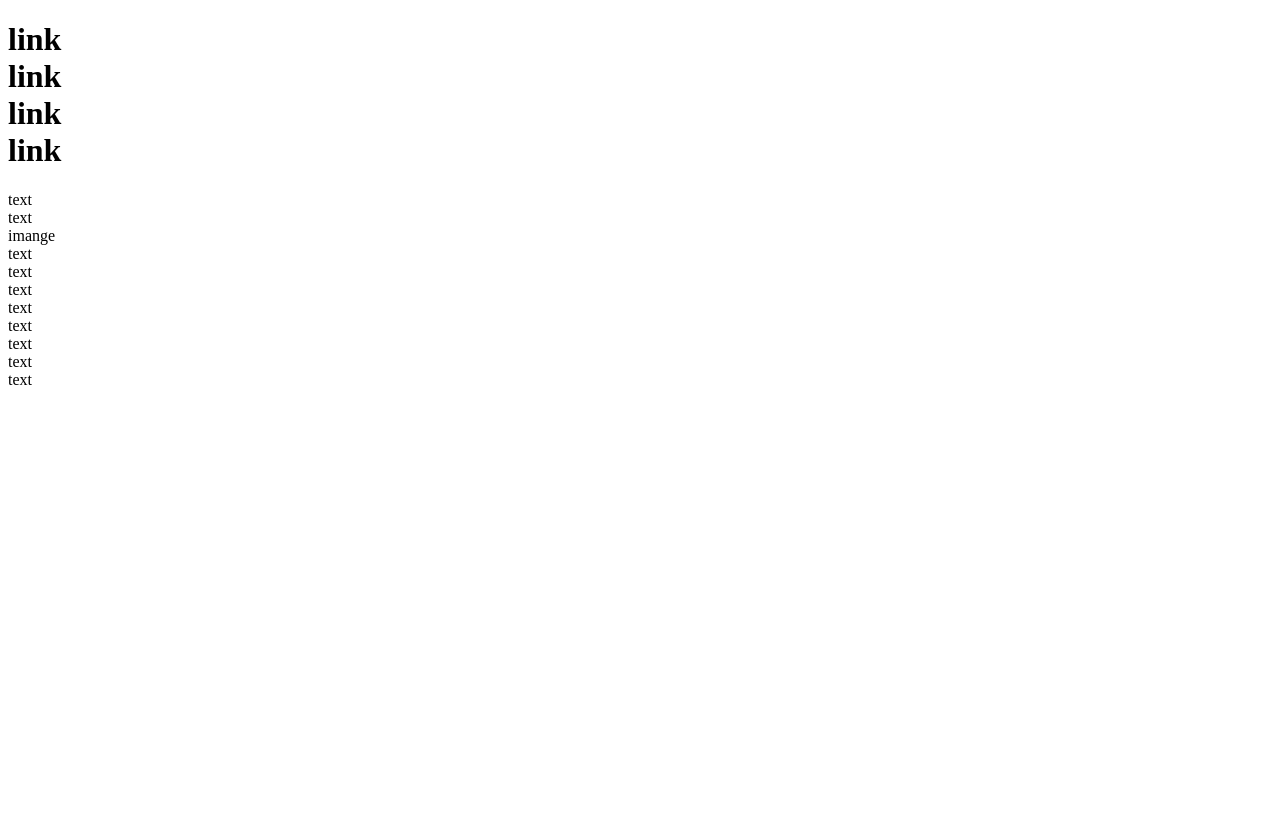
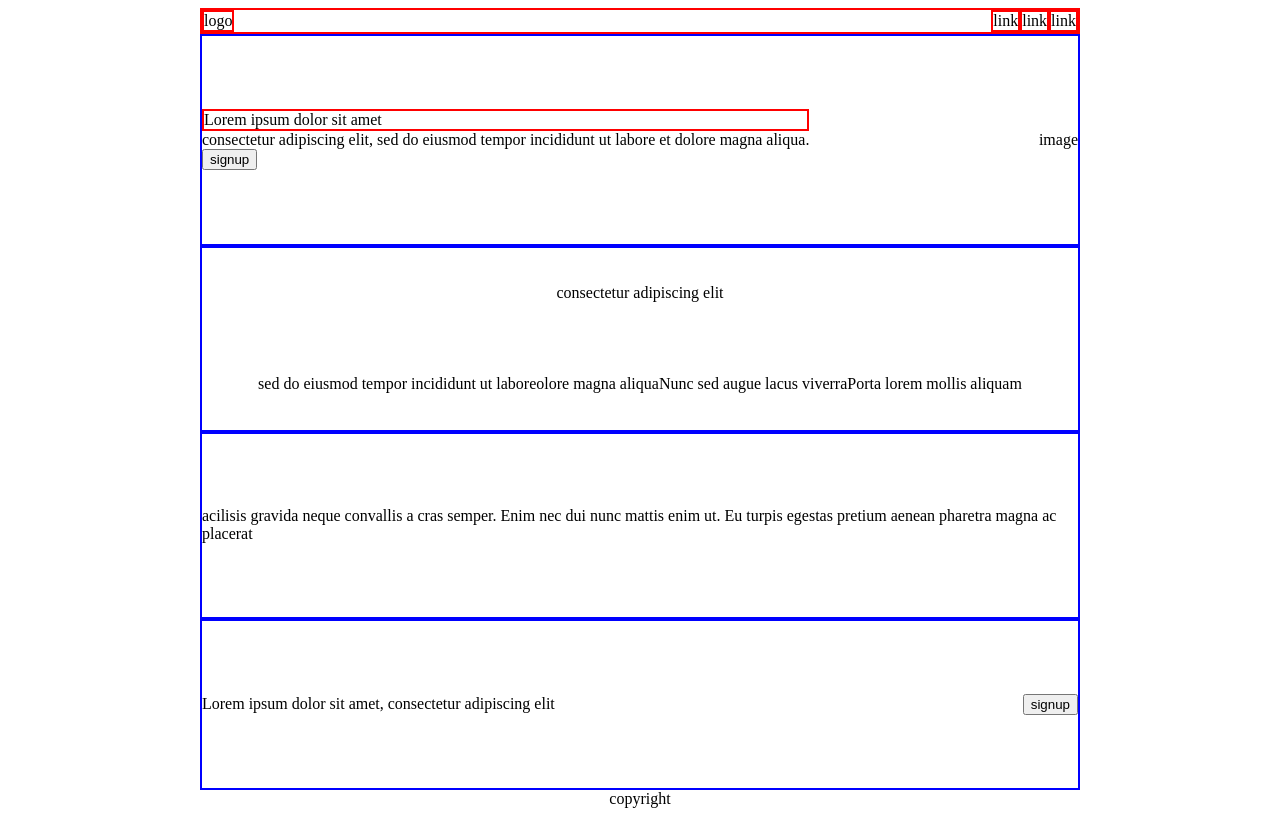
Before and after one commit to ztilla/webs, a plain HTML site: page index.html in a window 1280 px wide. Drawn offline with Linux system fonts and the light colour scheme.

Commit message:
add flex design layout to styles.css, added text placeholder to index.html

```diff
--- a/index.html
+++ b/index.html
@@ -6,32 +6,43 @@
     <meta name="viewport" content="width=device-width, initial-scale=1.0">
     <title>Document</title>
 </head>
+<link rel="stylesheet" href=styles.css>
+<body>
 
-<body>
-    <h1>
-        <div class="Header Logo">link</div>
-        <div class="header link one">link</div>
-        <div class="header link two">link</div>
-        <div class="header link three">link</div>
-    </h1>
-    <div class="container 1">
-        <div class="signup header">text</div>
-        <div class="signup text">text</div>
-        <div class="image">imange</div>
+    <div class="header">
+        <div class="header Logo">logo</div>
+        <div>
+            <div class="header link one">link</div>
+            <div class="header link two">link</div>
+            <div class="header link three">link</div>
+        </div>
     </div>
-    <div class="container 2">
-        <div class="random info">text</div>
-        <div class="subtext 1">text</div>
-        <div class="subtext 2">text</div>
-        <div class="subtext 3">text</div>
-        <div class="subtext 4">text</div>
+    <div class="content">
+        <div class="container one">
+            <div class="left">
+                <div class="signup header">Lorem ipsum dolor sit amet</div>
+                <div class="signup text">consectetur adipiscing elit, sed do eiusmod tempor incididunt ut labore et dolore magna aliqua.</div>
+                <button>signup</button>
+            </div>
+            <div class=" right">image</div>
+        </div>
+        <div class="container two">
+            <div class="random info">consectetur adipiscing elit</div>
+            <div class="image plus">
+                <div class="subtext one">sed do eiusmod tempor incididunt ut labore</div>
+                <div class="subtext two">olore magna aliqua</div>
+                <div class="subtext three">Nunc sed augue lacus viverra</div>
+                <div class="subtext four">Porta lorem mollis aliquam </div>
+            </div>
+        </div>
+
+        <div class="container three">acilisis gravida neque convallis a cras semper. Enim nec dui nunc mattis enim ut. Eu turpis egestas pretium aenean pharetra magna ac placerat</div>
+        <div class="container four">
+            <div class="action">Lorem ipsum dolor sit amet, consectetur adipiscing elit</div>
+            <button>signup</button>
+        </div>
     </div>
 
-    <div class="testimonial">text</div>
-
-    <div class="action">text</div>
-
-
-    <div class="copyright">text</div>
+    <div class="footer">copyright</div>
 </body>
 </html>
--- /dev/null
+++ b/styles.css
@@ -0,0 +1,46 @@
+body {
+
+    display: flex;
+    flex-direction: column;
+    height: 100vh;
+    padding: 0 15%;
+}
+.content {
+    display: flex;
+    flex-direction: column;
+    flex:1;
+    border: 2px sold slateblue;
+    justify-content: center;
+}
+.header {
+    display: flex;
+    border: 2px solid red;
+    justify-content: space-between;
+}
+.header div {
+    display: flex;
+}
+
+.container {
+    display: flex;
+    border: 2px solid blue;
+    flex-grow: 1;
+    justify-content: space-between;
+    align-items: center;
+}
+
+.container.two {
+    flex-direction: column;
+    justify-content: space-around;
+}
+.container .image {
+    display: flex;
+}
+}
+.container.four {
+    display: flex;
+}
+
+.footer {
+    text-align: center;
+}
```
